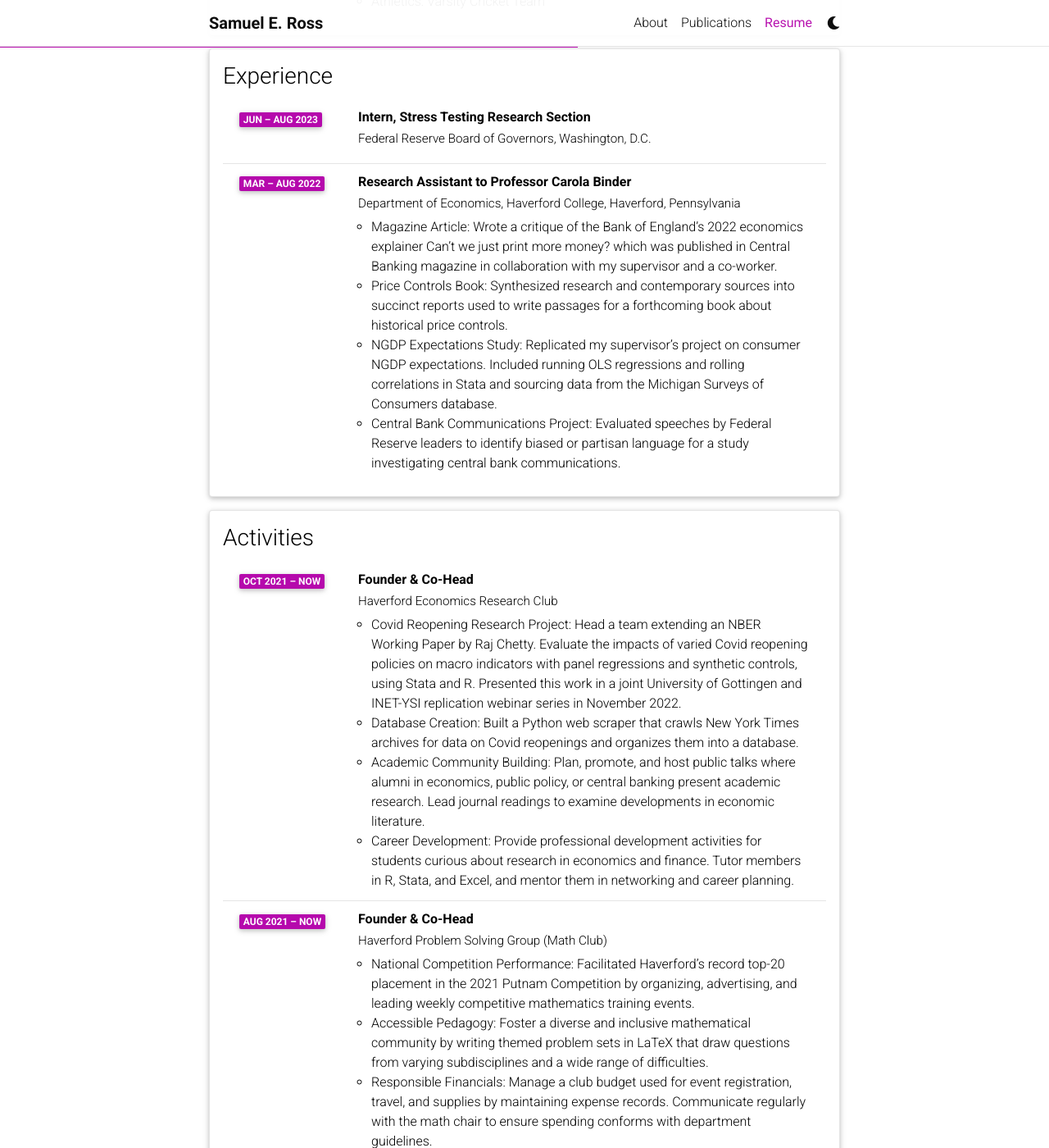
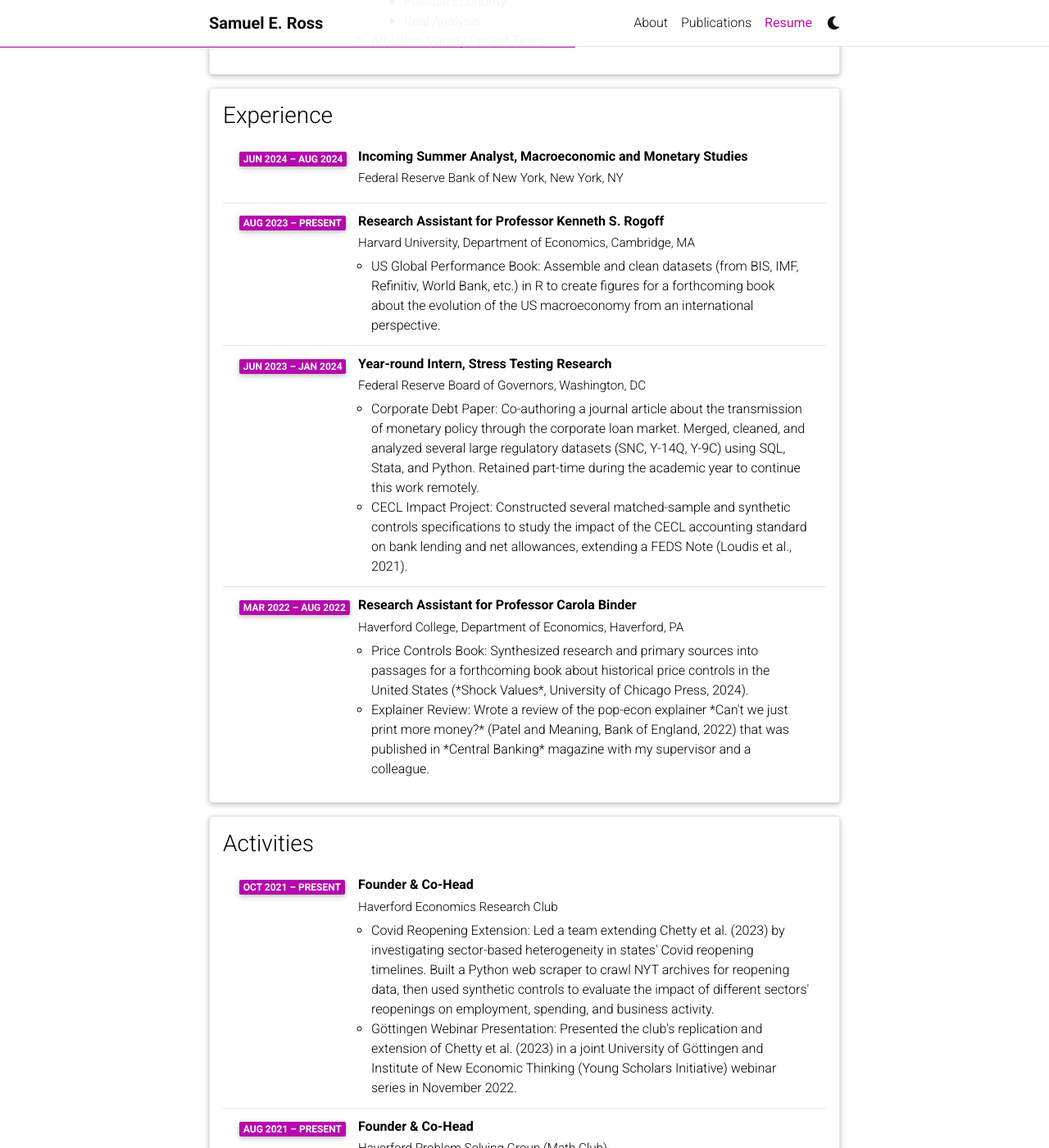
Before and after one commit to samueleross/samueleross.com, a Jekyll site: the page built from _pages/cv.md, in a window 1280 px wide and 1400 px high, scrolled down 795 px. Shown: the whole window at 82% size. Built offline with Jekyll 4.4.1, drawn with Linux system fonts in a browser that asks for light colours; comment, search, counter and statistics services are not loaded; a style sheet for code colours, icons or effects is not loaded; some of the changed text lies outside the part shown.

Commit message:
march 2024 update

```diff
--- a/_data/cv.yml
+++ b/_data/cv.yml
@@ -6,7 +6,7 @@
     # - name: Date of Birth
       # value: 16 July 2003
     - name: Languages
-      value: English (Native), French (Working Proficiency)
+      value: English (Native), French (Proficient)
     - name: Citizenship
       value: United States
 
@@ -14,18 +14,20 @@
   type: time_table
   contents:
     - title: B.S. in Mathematics and Economics
-      institution: Haverford College, Haverford, Pennsylvania
+      institution: Haverford College, Haverford, PA
       year: 2021 &ndash; 2025
       description:
-        - "GPA: 3.96"
+        - "GPA: 3.97"
         - "Major GPAs: 4.0"
         - title: "Selected Coursework:"
           contents:
             - Abstract Algebra
+            - Advanced Econometrics
             - Advanced Microeconomics
-            - Intermediate Macroeconomics
-            - Linear Algebra
+            - Functional Analysis
+            - Macroeconomics
             - Machine Learning
+            - Measure Theory
             - Multivariate Statistical Analysis
             - Political Economy
             - Real Analysis
@@ -34,45 +36,50 @@
 - title: Experience
   type: time_table
   contents:
-    - title: Intern, Stress Testing Research Section
-      institution: Federal Reserve Board of Governors, Washington, D.C.
-      year: Jun &ndash; Aug 2023
-    - title: Research Assistant to Professor Carola Binder
-      institution: Department of Economics, Haverford College, Haverford, Pennsylvania
-      year: Mar &ndash; Aug 2022
+    - title: Incoming Summer Analyst, Macroeconomic and Monetary Studies
+      institution: Federal Reserve Bank of New York, New York, NY
+      year: Jun 2024 &ndash; Aug 2024
+
+    - title: Research Assistant for Professor Kenneth S. Rogoff
+      institution: Harvard University, Department of Economics, Cambridge, MA
+      year: Aug 2023 &ndash; Present
       description:
-        - "Magazine Article: Wrote a critique of the Bank of England’s 2022 economics explainer Can’t we just print more money? which was published in Central Banking magazine in collaboration with my supervisor and a co-worker."
-        - "Price Controls Book: Synthesized research and contemporary sources into succinct reports used to write passages for a forthcoming book about historical price controls."
-        - "NGDP Expectations Study: Replicated my supervisor’s project on consumer NGDP expectations. Included running OLS regressions and rolling correlations in Stata and sourcing data from the Michigan Surveys of Consumers database."
-        - "Central Bank Communications Project: Evaluated speeches by Federal Reserve leaders to identify biased or partisan language for a study investigating central bank communications."
+        - "US Global Performance Book: Assemble and clean datasets (from BIS, IMF, Refinitiv, World Bank, etc.) in R to create figures for a forthcoming book about the evolution of the US macroeconomy from an international perspective."
+
+    - title: Year-round Intern, Stress Testing Research
+      institution: Federal Reserve Board of Governors, Washington, DC
+      year: Jun 2023 &ndash; Jan 2024
+      description:
+        - "Corporate Debt Paper: Co-authoring a journal article about the transmission of monetary policy through the corporate loan market. Merged, cleaned, and analyzed several large regulatory datasets (SNC, Y-14Q, Y-9C) using SQL, Stata, and Python. Retained part-time during the academic year to continue this work remotely."
+        - "CECL Impact Project: Constructed several matched-sample and synthetic controls specifications to study the impact of the CECL accounting standard on bank lending and net allowances, extending a FEDS Note (Loudis et al., 2021)."
+
+    - title: Research Assistant for Professor Carola Binder
+      institution: Haverford College, Department of Economics, Haverford, PA
+      year: Mar 2022 &ndash; Aug 2022
+      description:
+        - "Price Controls Book: Synthesized research and primary sources into passages for a forthcoming book about historical price controls in the United States (*Shock Values*, University of Chicago Press, 2024)."
+        - "Explainer Review: Wrote a review of the pop-econ explainer *Can't we just print more money?* (Patel and Meaning, Bank of England, 2022) that was published in *Central Banking* magazine with my supervisor and a colleague."
 
 - title: Activities
   type: time_table
   contents:
     - title: Founder & Co-Head
       institution: Haverford Economics Research Club
-      year: Oct 2021 &ndash; Now
+      year: Oct 2021 &ndash; Present
       description:
-        - "Covid Reopening Research Project: Head a team extending an NBER Working Paper by Raj Chetty. Evaluate the impacts of varied Covid reopening policies on macro indicators with panel regressions and synthetic controls, using Stata and R. Presented this work in a joint University of Gottingen and INET-YSI replication webinar series in November 2022."
-        - "Database Creation: Built a Python web scraper that crawls New York Times archives for data on Covid reopenings and organizes them into a database."
-        - "Academic Community Building: Plan, promote, and host public talks where alumni in economics, public policy, or central banking present academic research. Lead journal readings to examine developments in economic literature."
-        - "Career Development: Provide professional development activities for students curious about research in economics and finance. Tutor members in R, Stata, and Excel, and mentor them in networking and career planning."
+        - "Covid Reopening Extension: Led a team extending Chetty et al. (2023) by investigating sector-based heterogeneity in states' Covid reopening timelines. Built a Python web scraper to crawl NYT archives for reopening data, then used synthetic controls to evaluate the impact of different sectors' reopenings on employment, spending, and business activity."
+        - "Göttingen Webinar Presentation: Presented the club's replication and extension of Chetty et al. (2023) in a joint University of Göttingen and Institute of New Economic Thinking (Young Scholars Initiative) webinar series in November 2022."
+
     - title: Founder & Co-Head
       institution: Haverford Problem Solving Group (Math Club)
-      year: Aug 2021 &ndash; Now
+      year: Aug 2021 &ndash; Present
       description:
-        - "National Competition Performance: Facilitated Haverford’s record top-20 placement in the 2021 Putnam Competition by organizing, advertising, and leading weekly competitive mathematics training events."
-        - "Accessible Pedagogy: Foster a diverse and inclusive mathematical community by writing themed problem sets in LaTeX that draw questions from varying subdisciplines and a wide range of difficulties."
-        - "Responsible Financials: Manage a club budget used for event registration, travel, and supplies by maintaining expense records. Communicate regularly with the math chair to ensure spending conforms with department guidelines."
-    - title: ADS Notetaker for MATH H215 (Linear Algebra)
-      institution: Haverford Office of Access and Disability Services
-      year: Aug &ndash; Dec 2021
-      description:
-        - "Real-time Academic Writing: Typeset real-time notes in LaTeX for disabled students in Haverford’s linear algebra course, translating abstract mathematical and statistical concepts into concise reports with custom graphics."
+        - "Putnam Exam Performance: Supported Haverford’s record top-20 placement in the 2021 and 2022 Putnam exams by organizing, advertising, and leading weekly competitive mathematics training events."
+        - "Accessible Pedagogy: Fostered a diverse and inclusive mathematical community by assembling weekly problem sets that drew questions from various subdisciplines and catered to a range of proficiencies."
 
 - title: Skills and Awards
   type: list
   contents:
-    - "Awards: Class of 1896 Prize in Mathematics"
-    - "Programming Languages: HTML, Java, LaTeX, Mathematica, MATLAB, Python (incl. TensorFlow, Keras, sklearn), R, Stata, SQL"
-    - "Tools: Google Workspace, Git, Microsoft Office Suite (i.e., Excel, Powerpoint, Word), Unix, Tableau, Vim, Zotero"
+    - "Awards: Class of 1896 Prize in Mathematics (Haverford College), American Mathematical Society Nominee Membership"
+    - "Programming Languages: HTML, Java, LaTeX, Mathematica, MATLAB, Python (i.e., TensorFlow, Keras, sklearn), R, Stata, SQL"
+    - "Tools: Google Workspace, Git, Microsoft Office (i.e., Excel, Powerpoint, Word), Refinitiv, Unix, Tableau, Vim, Zotero"
```
Also changed, not shown: _pages/about.md (+4 -4 lines), 11 other files.
